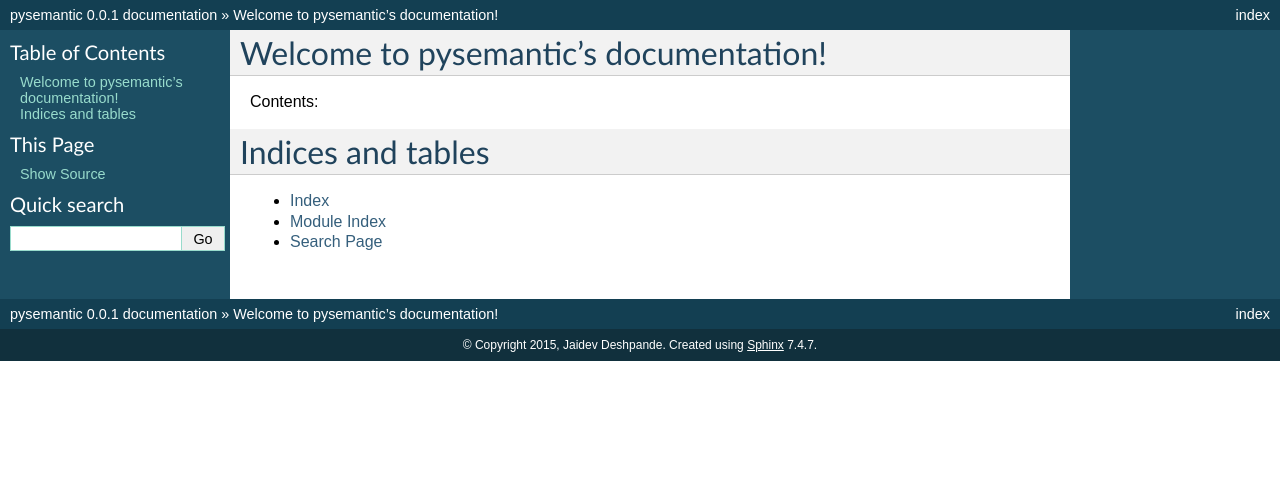
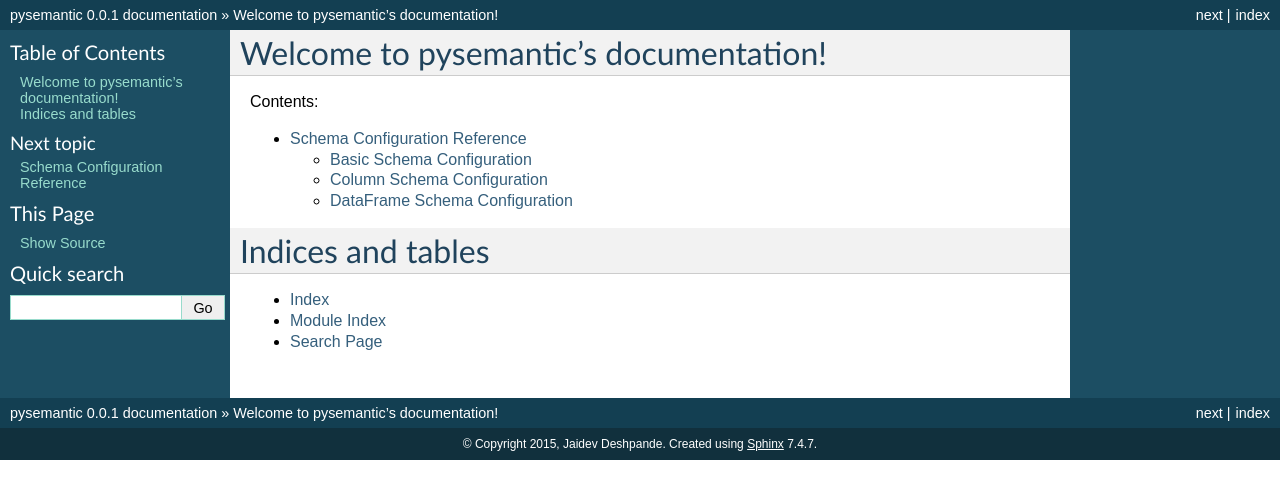
Before and after one commit to jaidevd/pysemantic, a Sphinx documentation site: the page built from docs/index.rst, in a window 1280 px wide. Shown: the top 499 px of the page. Built offline with Sphinx 7.4.7, drawn with Linux system fonts in a browser that asks for light colours; some of the changed lines change nothing that is shown.

Commit message:
DOC: Added reference for schema configuration

```diff
--- a/docs/index.rst
+++ b/docs/index.rst
@@ -11,6 +11,8 @@
 .. toctree::
    :maxdepth: 2
 
+   schema_ref
+
 
 
 Indices and tables
--- /dev/null
+++ b/docs/schema_ref.rst
@@ -0,0 +1,164 @@
+==============================
+Schema Configuration Reference
+==============================
+
+Every project in PySemantic can be configured via a data dictionary or a
+schema, which is a yaml file. This file houses the details of how PySemantic
+should treat a project's constituent datasets. A typical data dictionary
+follows the following pattern:
+
+.. code-block:: yaml
+
+  dataset_name:
+    dataset_param_1: value1
+    dataset_param_2: value2
+    # etc
+
+PySemantic reads this as a dictionary where the parameter names are keys and
+their values are the values in the dictionary. Thus, the schema for a whole
+project is a dictionary of dictionaries.
+
+--------------------------
+Basic Schema Configuration
+--------------------------
+
+Here is a list of different dataset parameters that PySemantic is sensitive
+to:
+
+* ``path`` (Required) The absolute path to the file containing the data. Note that the path must be absolute. This can also be a list of files if the dataset spans multiple files. If that is the case, the path parameter can be specified as:
+
+.. code-block:: yaml
+
+  path:
+    - absolulte/path/to/file/1
+    - absolulte/path/to/file/2
+    # etc
+
+* ``demlimiter`` (Optional, default: ``,``) The delimiter used in the file. This has to be a character delimiter, not words like "comma" or "tab".
+
+* ``md5`` (Optional) The MD5 checksum of the file to read. This necessary
+  because sometimes we read files and after processing it, rewrite to the same
+  path. This parameter helps keep track of whether the file is correct.
+
+* ``nrows``: (Optional) Number of rows to read from the file. If not specified, all rows from the file are read.
+
+* ``use_columns``: (Optional) The list of the columns to read from the dataset. The format for specifying this parameter is as follows:
+
+.. code-block:: yaml
+
+    use_columns:
+      - column_1
+      - column_2
+      - column_3
+
+If this parameter is not specified, all columns present in the dataset are read.
+
+* ``dtypes`` (Optional) Data types of the columns to be read. Since types in Python are native objects, PySemantic expects them to be so in the schema. This can be formatted as follows:
+
+.. code-block:: yaml
+
+  dtypes:
+    column_name: !!python/name:python_object
+
+For example, if you have three columns named ``foo``, ``bar``, and ``baz``,
+which have the types ``string``, ``integer`` and ``float`` respectively, then your schema
+should look like:
+
+.. code-block:: yaml
+
+  dtypes:
+    foo: !!python/name:__builtin__.str
+    bar: !!python/name:__builtin__.int
+    baz: !!python/name:__builtin__.float
+
+Non-builtin types can be specified too:
+
+.. code-block:: yaml
+
+   dtypes:
+     datetime_column: !!python/name:datetime.date
+
+*Note*: You can figure out the yaml representation of a Python type by doing
+the following:
+
+.. code-block:: python
+
+  import yaml
+  x = type(foo) # where foo is the object who's type is to be yamlized
+  print yaml.dump(x)
+
+
+----------------------------
+Column Schema Configuration
+----------------------------
+
+PySemantic also allows specifying rules and validators independently for each
+column. This can be done using the ``column_rules`` parameter of the dataset
+schema. Here is a typical format:
+
+.. code-block:: yaml
+
+  dataset_name:
+    column_rules:
+      column_1_name:
+        # rules to be applied to the column
+      column_2_name:
+        # rules to be applied to the column
+
+The following parameters can be supplied to any column under ``column_rules``:
+
+* ``is_drop_na`` ([true|false], default false) Setting this to ``true`` causes PySemantic to drop all NA values in the column.
+* ``is_drop_duplicates`` ([true|false], default false) Setting this to ``true`` causes PySemantic to drop all duplicated values in the column.
+* ``unique_values``: These are the unique values that are expected in a column. The value of this parameter has to be a yaml list. Any value not found in this list will be dropped when cleaning the dataset.
+* ``exclude_values``: These are the values that are to be explicitly excluded from the column. This comes in handy when a column has too many unique values, and a handful of them have to be dropped.
+* ``converters``: A list of functions to be applied to the column when cleaning it. Any Python callable can be added to this list.
+* ``minimum``: Minimum value allowed in a column if the column holds numerical data. By default, the minimum is -np.inf. Any value less than this one is dropped.
+* ``maximum``: Maximum value allowed in a column if the column holds numerical data. By default, the maximum is np.inf. Any value greater than this one is dropped.
+* ``regex``: A regular expression that each element of the column must match, if the column holds text data. Any element of the column not matching this regex is dropped.
+
+
+Here is a more extensive example of the usage of this schema.
+
+.. code-block:: yaml
+
+  iris:
+    path: /home/username/src/pysemantic/testdata/iris.csv
+    column_rules:
+      Sepal Length:
+        minimum: 2.0
+      Petal Length:
+        maximum: 4.0
+      Sepal Width:
+        converters:
+          - !!python/name:numpy.floor
+      Petal Width:
+        exclude_values:
+          - 3.14
+      Species:
+        unique_values:
+          - setosa
+          - versicolor
+
+This would cause PySemantic to produce a dataframe corresponding to the Fisher
+iris dataset which has the following characteristics:
+
+1. It contains no observations where the sepal length is less than 2 cm.
+2. It contains no observations where the petal length is more than 4 cm.
+3. The sepal width only contains integers.
+4. The petal width column will not contain the specific value 3.14
+5. The species column will only contain the values "setosa" and "versicolor", i.e. it will not contain the value "virginica".
+
+
+------------------------------
+DataFrame Schema Configuration
+------------------------------
+
+A few rules can also be enforced at the dataframe level, instead of at the
+level of individual columns in the dataset. Two of them are:
+
+* ``drop_duplicates`` ([true|false, default true]). This behaves in the same
+  way as ``is_drop_duplicates`` for series schema, with the exception that here
+  the default is True.
+* ``drop_na`` ([true|false, default true]). This behaves in the same
+  way as ``is_drop_na`` for series schema, with the exception that here
+  the default is True.
```
